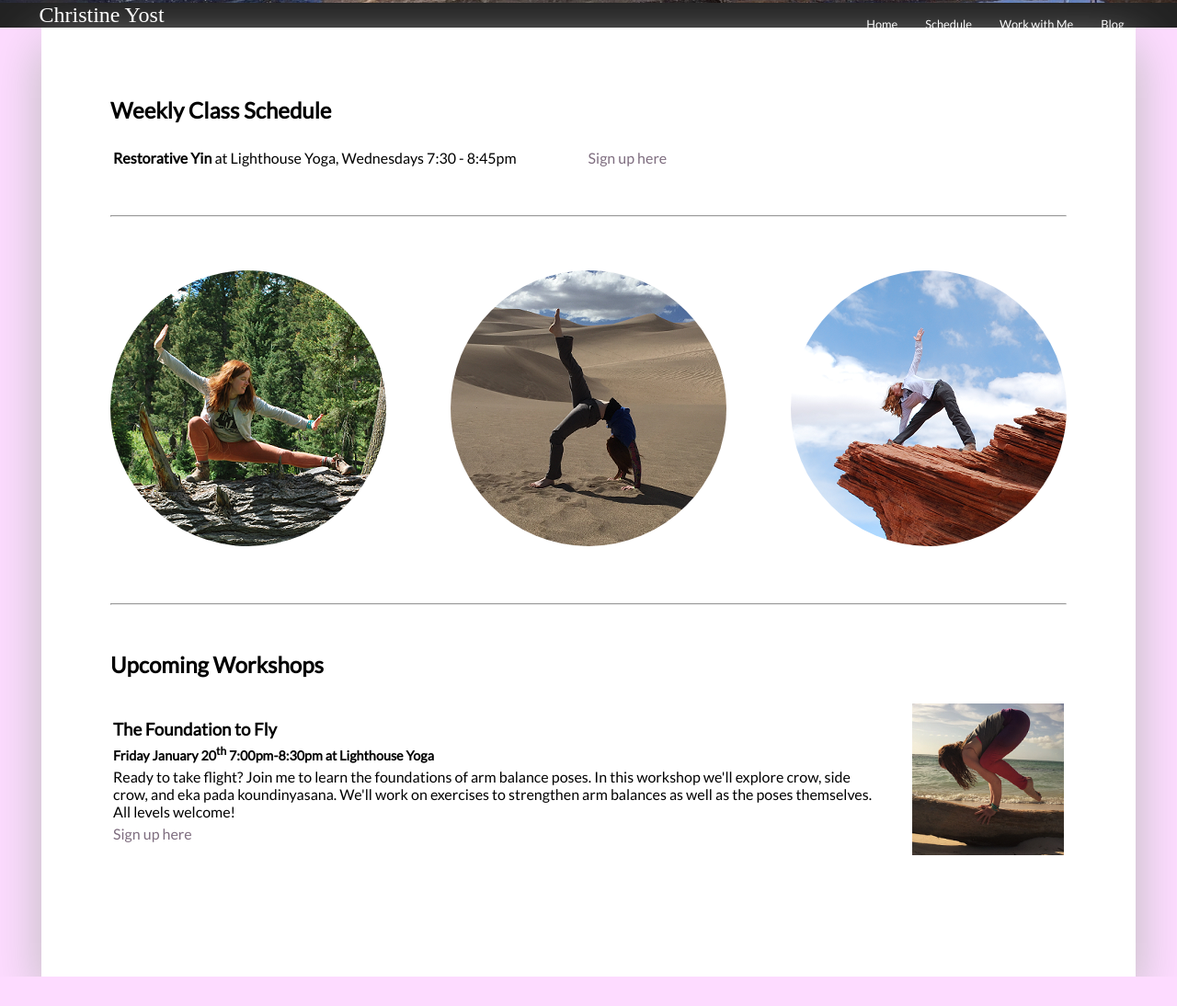
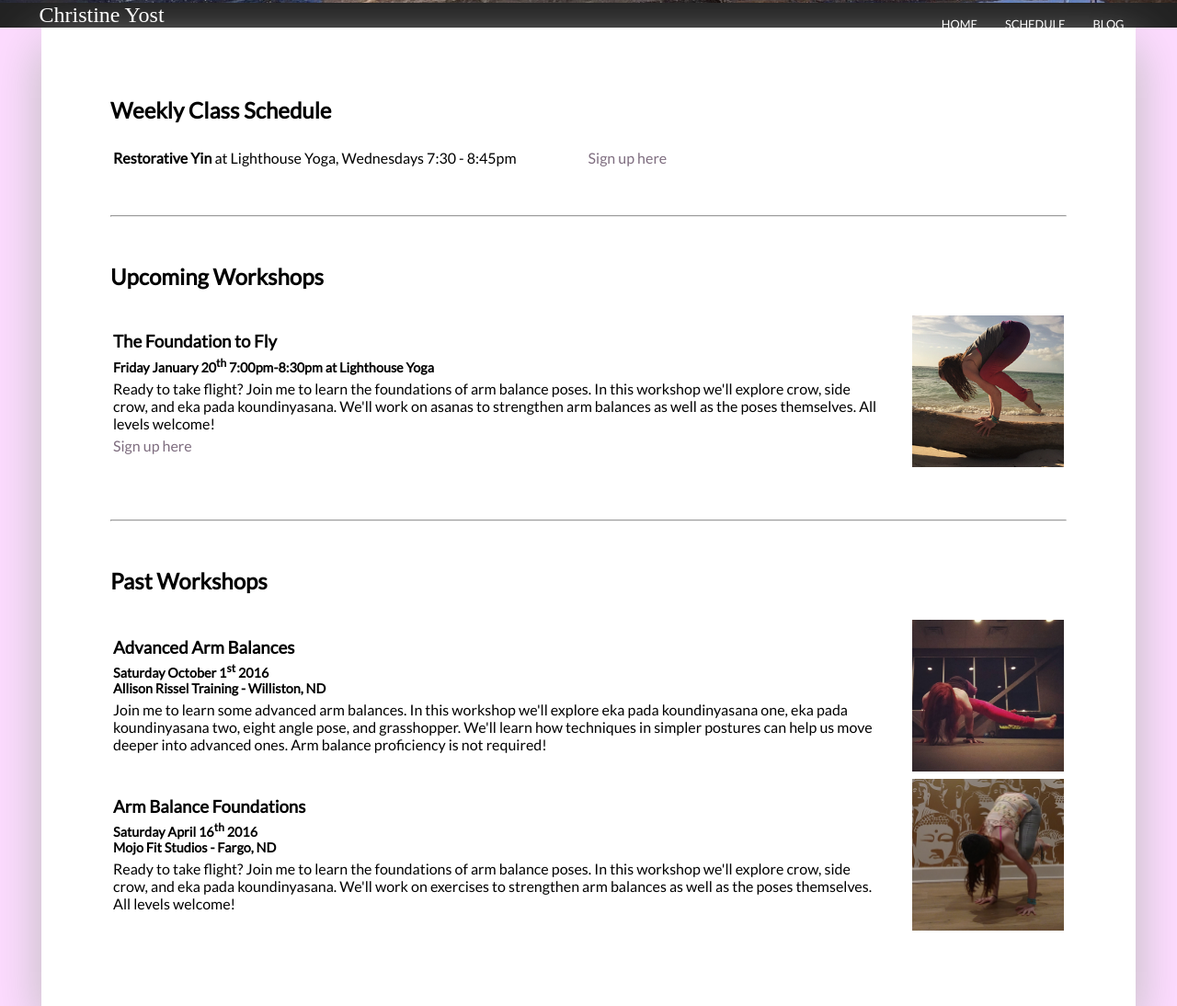
Before and after one commit to christineyost/PersonalWebsite, a plain HTML site: page schedule.html in a window 1280 px wide. Shown: the part 297-1391 px from the top of the page at 92% size. Before the commit the page ends 1359 px from the top, so only its background shows below. Drawn offline with Linux system fonts and the light colour scheme; a web font is replaced by a local one.

Commit message:
Deleted work-with-me page
Deleted work-with-me page and moved information to the schedule page.
Messed with layout on all pages.

```diff
--- a/home.css
+++ b/home.css
@@ -1,7 +1,7 @@
 #picAndInfo {
 	display: block;
 	margin: auto;
-	margin-top: 50px;
+	margin-bottom: 50px;
 	width: 100%;
 	overflow: hidden;
 }
@@ -25,13 +25,13 @@ img.socialMediaIcon {
 img.schedule {
 	height: 300px;
 	width: 300px;
-	margin: 0px 66px 50px 0px;
+	margin: 50px 66px 0px 0px;
 	border-radius: 50%;
 }
 
 #lastSchedule {
 	height: 300px;
 	width: 300px;
-	margin-bottom: 50px;
+	margin-top: 50px;
 	border-radius: 50%;
 }
--- a/schedule.css
+++ b/schedule.css
@@ -1,4 +1,4 @@
-table.weekly {
+#weeklySchedule {
 	margin-bottom: 50px;
 }
 
@@ -7,12 +7,13 @@ td.weekly {
 	padding-right: 75px;
 }
 
-#workshopsHeader {
+#workshops {
 	margin-top: 50px;
+	margin-bottom: 50px;
 }
 
-table.workshops {
-	margin-bottom: 50px;
+#pastWorkshops {
+	margin-top: 50px;
 }
 
 h3.workshopTitle {
@@ -33,17 +34,3 @@ img.workshopPicture {
 	width: 165px;
 	margin-left: 30px;
 }
-
-img.schedule {
-	height: 300px;
-	width: 300px;
-	margin: 50px 66px 50px 0px;
-	border-radius: 50%;
-}
-
-#lastSchedule {
-	height: 300px;
-	width: 300px;
-	margin: 50px 0px 50px 0px;
-	border-radius: 50%;
-}
--- a/schedule.html
+++ b/schedule.html
@@ -17,36 +17,34 @@
 				</div>
 				<div class="menu">
 					<ul class="menuItems">
-						<li><a href="blog.html" target="_self">Blog</a></li>
-						<li><a href="work-with-me.html" target="_self">Work with Me</a></li>
-						<li><a href="schedule.html" target="_self">Schedule</a></li>
-						<li><a href="home.html" target="_self">Home</a></li>
+						<li><a href="blog.html" target="_self">BLOG</a></li>
+						<li><a href="schedule.html" target="_self">SCHEDULE</a></li>
+						<li><a href="home.html" target="_self">HOME</a></li>
 					</ul>
 				</div>
 			</div>
 		</div>
 		<div class="main">
+			<div id="weeklySchedule">
 				<h2>Weekly Class Schedule</h3>
-			<table class="weekly">
+				<table>
 					<tr>
 						<td class="weekly"><strong>Restorative Yin</strong> at Lighthouse Yoga, Wednesdays 7:30 - 8:45pm</td>
 						<td class="weekly"><a href="https://clients.mindbodyonline.com/classic/mainclass?fl=true&tabID=7">Sign up here</a></td>
 					</tr>
 				</table>
+			</div>
 			<hr>
-			<img class="schedule" src="./scheduleImages/yellowstoneSkandasana.png"></img>
-			<img class="schedule" src="./scheduleImages/sandDunesBridge.png"></img>
-			<img id="lastSchedule" src="./scheduleImages/pageTriangle.png"></img>
-			<hr>
-			<h2 id="workshopsHeader">Upcoming Workshops</h2>
-			<table class="workshops">
+			<div id="workshops">
+				<h2>Upcoming Workshops</h2>
+				<table>
 					<tr>
 						<td>
 							<h3 class="workshopTitle">The Foundation to Fly</h3>
 							<p class="workshopDateTime"><strong>Friday January 20<sup>th</sup> 7:00pm-8:30pm at Lighthouse Yoga</strong></p>
 							<p class="workshopDescription">
 							Ready to take flight? Join me to learn the foundations of arm balance poses. In this workshop we'll explore crow, side crow, and eka pada koundinyasana.
-						We'll work on exercises to strengthen arm balances as well as the poses themselves. All levels welcome!
+							We'll work on asanas to strengthen arm balances as well as the poses themselves. All levels welcome!
 							</p>
 							<a href="https://clients.mindbodyonline.com/asp/main_enroll.asp?fl=true&tabID=8">Sign up here</a>
 						</td>
@@ -56,5 +54,46 @@
 					</tr>
 				</table>
 			</div>
+			<hr>
+			<div id="pastWorkshops">
+				<h2>Past Workshops</h2>
+				<table>
+					<tr>
+						<td>
+							<h3 class="workshopTitle">Advanced Arm Balances</h3>
+							<p class="workshopDateTime"><strong>
+								Saturday October 1<sup>st</sup> 2016
+								<br/>
+								Allison Rissel Training - Williston, ND
+							</strong></p>
+							<p class="workshopDescription">
+								Join me to learn some advanced arm balances. In this workshop we'll explore eka pada koundinyasana one, eka pada koundinyasana two, eight angle pose, and
+								grasshopper. We'll learn how techniques in simpler postures can help us move deeper into advanced ones. Arm balance proficiency is not required!
+							</p>
+						</td>
+						<td>
+							<img class="workshopPicture" src="./scheduleImages/epk1.jpg"></img>
+						</td>
+					</tr>
+					<tr>
+						<td>
+							<h3 class="workshopTitle">Arm Balance Foundations</h3>
+							<p class="workshopDateTime"><strong>
+								Saturday April 16<sup>th</sup> 2016
+								<br/>
+								Mojo Fit Studios - Fargo, ND
+							</strong></p>
+							<p class="workshopDescription">
+							Ready to take flight? Join me to learn the foundations of arm balance poses. In this workshop we'll explore crow, side crow, and eka pada koundinyasana.
+							We'll work on exercises to strengthen arm balances as well as the poses themselves. All levels welcome!
+							</p>
+						</td>
+						<td>
+							<img class="workshopPicture" src="./scheduleImages/lighthouseYogaCrow.png"></img>
+						</td>
+					</tr>
+				</table>
+			</div>
+		</div>
 	</body>
 </html>
--- a/work-with-me.css
+++ /dev/null
@@ -1,39 +0,0 @@
-#intro {
-	margin-bottom: 50px;
-}
-
-#workshops {
-	margin-bottom: 50px;
-}
-
-h3.workshopTitle {
-	margin: 0px 0px 5px 0px;
-}
-
-img.workshopImageLeft {
-	width: 150px;
-	height: 150px;
-	border-radius: 50%;
-	margin-right: 30px;
-}
-
-img.workshopImageRight {
-	width: 150px;
-	height: 150px;
-	border-radius: 50%;
-	margin-left: 30px;
-}
-
-img.schedule {
-	height: 300px;
-	width: 300px;
-	margin: 50px 66px 0px 0px;
-	border-radius: 50%;
-}
-
-#lastSchedule {
-	height: 300px;
-	width: 300px;
-	margin-top: 50px;
-	border-radius: 50%;
-}
```
Also changed, not shown: blog.html (+3 -4 lines), home.html (+9 -10 lines), work-with-me.html (deleted, +0 -73 lines), homeImages/anjaliCoba.png (added), homeImages/confetti.png (added), homeImages/yellowstoneLowLunge.png (added), scheduleImages/epk1.jpg (added), scheduleImages/lighthouseYogaCrow.png (added), scheduleImages/rockyMountainChaturanga.png (added), scheduleImages/sunDialCoba.png (added), workWithMeImages/advancedArmBalanceWorkshop.jpg (added), workWithMeImages/crowCoba.png, workWithMeImages/muhahualPigeon.png (added). Lines whose indentation alone changed are shown as unchanged.
